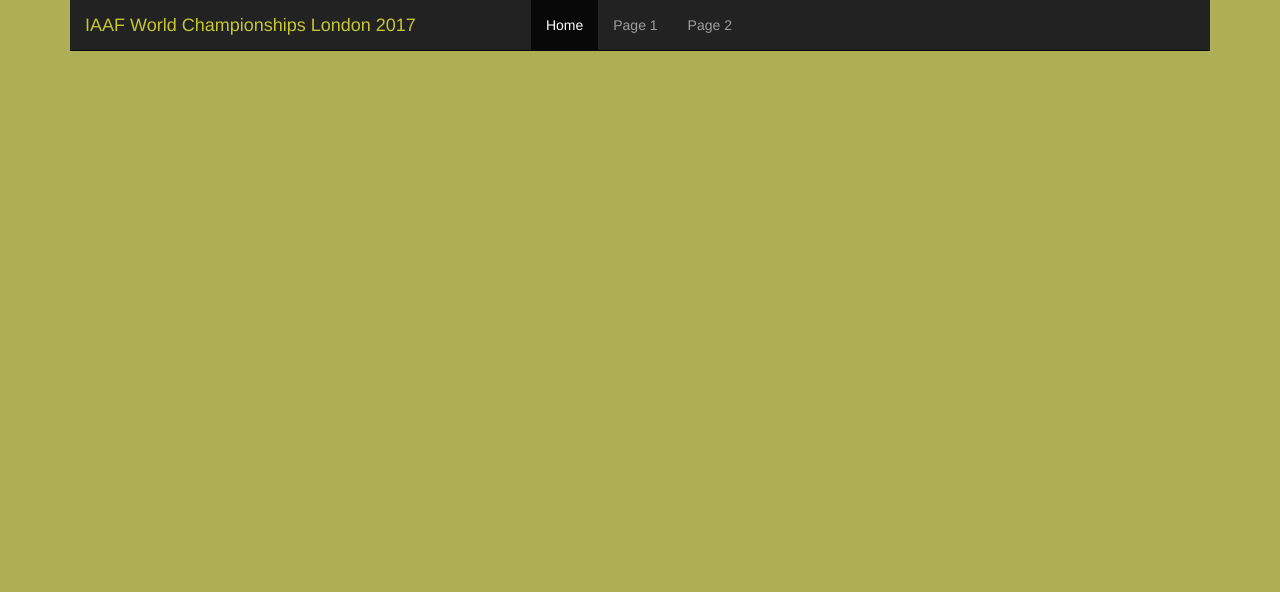
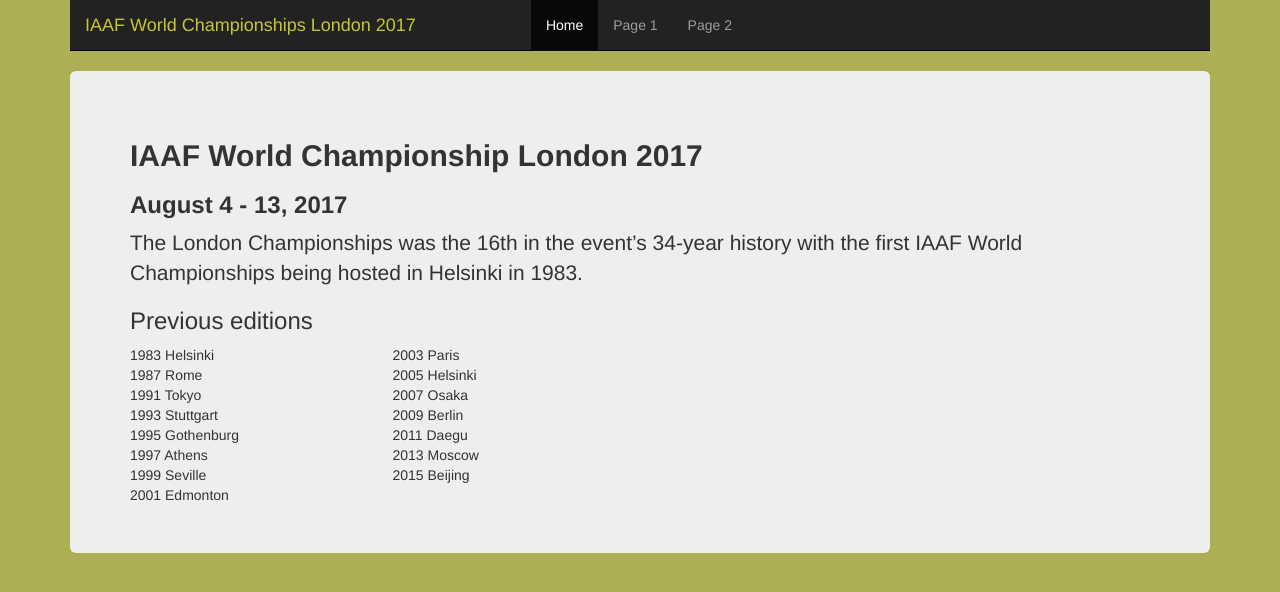
Before and after one commit to pluboj/react-IAAF, a React (Create React App) app: page / in a window 1280 px wide. Shown: the top 592 px of the page. Built offline with nearby package versions, Linux system fonts and the light colour scheme.

Commit message:
Update Home component

```diff
--- a/src/App.js
+++ b/src/App.js
@@ -4,6 +4,7 @@
 import '../node_modules/bootstrap/dist/css/bootstrap.min.css';
 
 import Header from './components/Header';
+import Home from './components/Home';
 
 class App extends Component {
   render() {
@@ -11,6 +12,7 @@
       <BrowserRouter>
       <div>
         <Header />
+        <Home />
       </div>
       </BrowserRouter>
     );
--- /dev/null
+++ b/src/components/Home.js
@@ -0,0 +1,43 @@
+import React, { Component } from 'react';
+
+class Home extends Component {
+	render () {
+		return (
+			<div className="container">
+				<div className="jumbotron">
+					<h2><strong>IAAF World Championship London 2017</strong></h2>
+					<h3><strong>August 4 - 13, 2017</strong></h3>
+					<p>
+						The London Championships was the 16th in the event’s
+						34-year history with the first IAAF World Championships
+						being hosted in Helsinki in 1983.
+					</p>
+					<h3>Previous editions</h3>
+					<div className="row">
+						<div className="col-lg-3 col-md-3 col-sm-4">
+							1983 Helsinki<br />
+							1987 Rome<br />
+							1991 Tokyo<br />
+							1993 Stuttgart<br />
+							1995 Gothenburg<br />
+							1997 Athens<br />
+							1999 Seville<br />
+							2001 Edmonton
+						</div>
+						<div className="col-lg-3 col-md-3 col-sm-4">
+							2003 Paris<br />
+							2005 Helsinki<br />
+							2007 Osaka<br />
+							2009 Berlin<br />
+							2011 Daegu<br />
+							2013 Moscow<br />
+							2015 Beijing
+						</div>
+					</div>
+				</div>
+			</div>
+		)
+	}
+}
+
+export default Home;
```
Also changed, not shown: src/App.css (line endings or trailing spaces).
